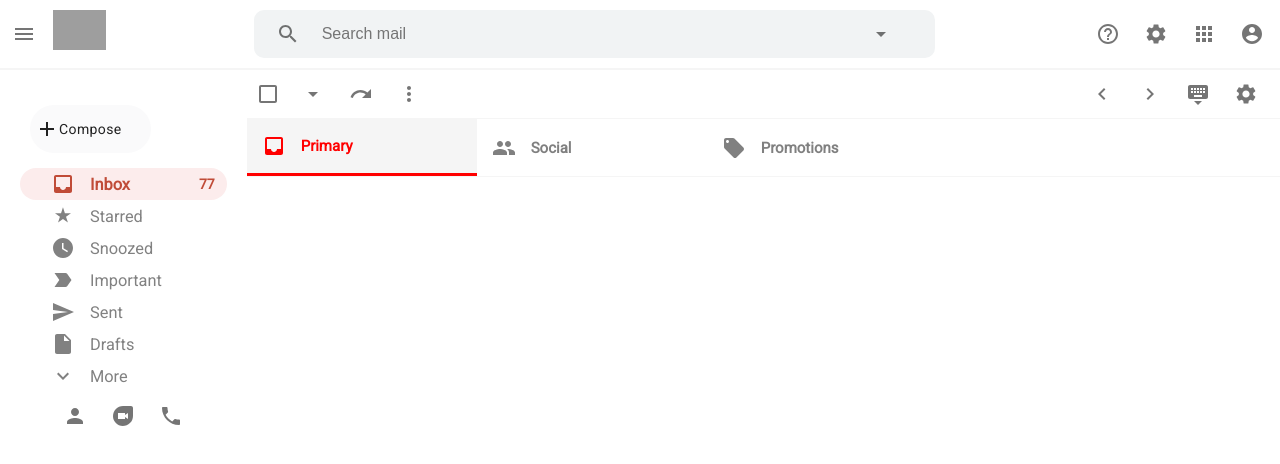
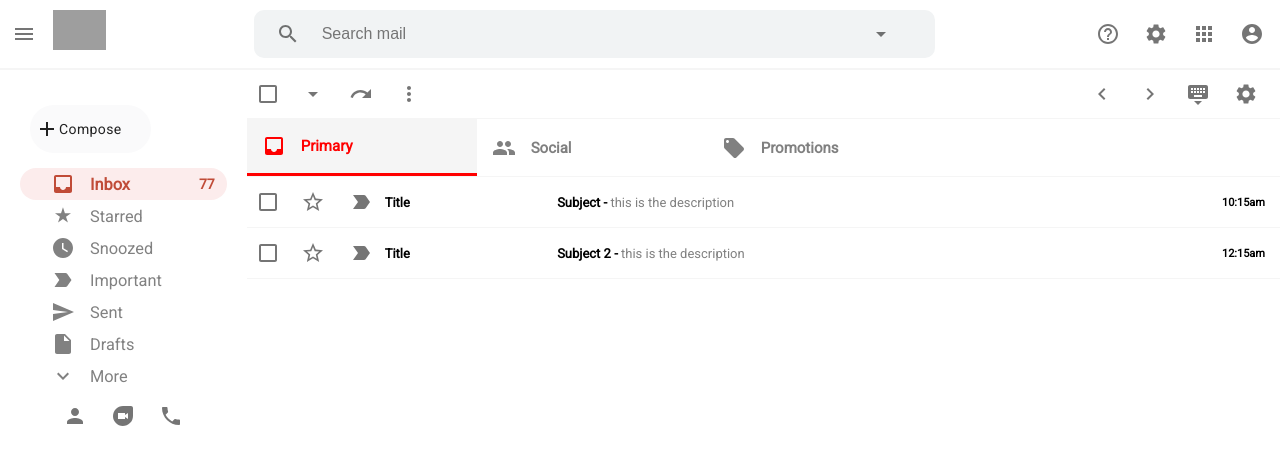
Before and after one commit to lengebre/mo-mail, a React (Create React App) app: page / in a window 1280 px wide. Shown: the top 464 px of the page. Built offline with nearby package versions, Linux system fonts and the light colour scheme; grey boxes are pictures that could not be loaded.

Commit message:
Re-added EmailList.css to EmailList components. Additional components added

```diff
--- a/src/App.css
+++ b/src/App.css
@@ -1,6 +1,7 @@
 .app {
   height: 100vh;
 }
+
 .app__body {
   display: flex;
   height: 100vh;
--- a/src/components/EmailList.css
+++ b/src/components/EmailList.css
@@ -11,10 +11,6 @@
   z-index: 999;
   padding-right: 10px;
 }
-.emailList__settingsLeft {
-}
-.emailList__settingsRight {
-}
 
 .emailList__sections {
   position: sticky;
--- a/src/components/EmailList.js
+++ b/src/components/EmailList.js
@@ -1,4 +1,5 @@
 import { Checkbox, IconButton } from "@material-ui/core";
+import EmailRow from "./EmailRow";
 import {
   ArrowDropDown,
   ChevronLeft,
@@ -11,8 +12,8 @@
   Redo,
   Settings,
 } from "@material-ui/icons";
+import Section from "./Section";
 import "./EmailList.css";
-import Section from "./Section";
 
 function EmailList() {
   return (
@@ -30,7 +31,6 @@
             <MoreVert />
           </IconButton>
         </div>
-
         <div className="emailList__settingsRight">
           <IconButton>
             <ChevronLeft />
@@ -52,6 +52,20 @@
         <Section Icon={People} title="Social" color="#1A73E8" />
         <Section Icon={LocalOffer} title="Promotions" color="green" />
       </div>
+      <div className="emailList__list">
+        <EmailRow
+          title="Title"
+          subject="Subject"
+          description="this is the description"
+          time="10:15am"
+        />
+        <EmailRow
+          title="Title"
+          subject="Subject 2"
+          description="this is the description"
+          time="12:15am"
+        />
+      </div>
     </div>
   );
 }
--- /dev/null
+++ b/src/components/EmailRow.css
@@ -0,0 +1,52 @@
+.emailRow {
+  display: flex;
+  align-items: center;
+  cursor: pointer;
+  border-bottom: 1px solid whitesmoke;
+  height: 50px;
+  z-index: 999;
+}
+
+.emailRow:hover {
+  border-top: 1px solid whitesmoke;
+  box-shadow: 0px 4px 4px -2px rgba(0, 0, 0, 0.24);
+}
+
+.emailRow__options {
+  display: flex;
+}
+
+.emailRow__message {
+  display: flex;
+  flex: 0.8;
+  align-items: center;
+  font-size: 13px;
+}
+
+.emailRow__message > h4 {
+  width: 400px;
+  white-space: nowrap;
+  overflow: hidden;
+  text-overflow: ellipsis;
+  padding-left: 5px;
+  padding-right: 5px;
+}
+
+.emailRow__title {
+  font-size: 13px;
+  flex: 0.2;
+  white-space: nowrap;
+  overflow: hidden;
+  text-overflow: ellipsis;
+}
+
+.emailRow__time {
+  font-size: 11px;
+  padding-right: 15px;
+  font-weight: bold;
+}
+
+.emailRow__description {
+  font-weight: 400;
+  color: gray;
+}
--- /dev/null
+++ b/src/components/EmailRow.js
@@ -0,0 +1,31 @@
+import { IconButton, Checkbox } from "@material-ui/core";
+import { LabelImportantOutlined, StarBorderOutlined } from "@material-ui/icons";
+import "./EmailRow.css";
+
+function EmailRow({ title, subject, description, time }) {
+  return (
+    <div className="emailRow">
+      <div className="emailRow__options">
+        <Checkbox />
+        <IconButton>
+          <StarBorderOutlined />
+        </IconButton>
+        <IconButton>
+          <LabelImportantOutlined />
+        </IconButton>
+      </div>
+      <h3 className="emailRow__title">{title}</h3>
+
+      <div className="emailRow__message">
+        <h4>
+          {subject} -{" "}
+          <span className="emailRow__description">{description}</span>
+        </h4>
+      </div>
+
+      <p className="emailRow__time">{time}</p>
+    </div>
+  );
+}
+
+export default EmailRow;
--- a/src/components/Mail.js
+++ b/src/components/Mail.js
@@ -1,7 +1,81 @@
+import { IconButton } from "@material-ui/core";
+import {
+  ArrowBack,
+  CheckCircle,
+  Delete,
+  Email,
+  Error,
+  ExitToApp,
+  LabelImportant,
+  MoreVert,
+  MoveToInbox,
+  Print,
+  UnfoldMore,
+  WatchLater,
+} from "@material-ui/icons";
+import React from "react";
+import { useHistory } from "react-router-dom";
 import "./Mail.css";
 
 function Mail() {
-  return <div className="mail"></div>;
+  const history = useHistory();
+  return (
+    <div className="mail">
+      <div className="mail__tools">
+        <div className="mail__toolsLeft">
+          <IconButton onClick={() => history.push("/")}>
+            <ArrowBack />
+          </IconButton>
+          <IconButton>
+            <MoveToInbox />
+          </IconButton>
+          <IconButton>
+            <Error />
+          </IconButton>
+          <IconButton>
+            <Delete />
+          </IconButton>
+          <IconButton>
+            <Email />
+          </IconButton>
+          <IconButton>
+            <WatchLater />
+          </IconButton>
+          <IconButton>
+            <CheckCircle />
+          </IconButton>
+          <IconButton>
+            <LabelImportant />
+          </IconButton>
+          <IconButton>
+            <MoreVert />
+          </IconButton>
+        </div>
+        <div className="mail__toolsRight">
+          <IconButton>
+            <UnfoldMore />
+          </IconButton>
+          <IconButton>
+            <Print />
+          </IconButton>
+          <IconButton>
+            <ExitToApp />
+          </IconButton>
+        </div>
+      </div>
+      <div className="mail__body">
+        <div className="mail__bodyHeader">
+          <h2>Subject</h2>
+          <LabelImportant className="mail__important" />
+          <p>title</p>
+          <p className="mail__time">10am</p>
+        </div>
+        <div className="mail__message">
+          <p>This is a message</p>
+        </div>
+      </div>
+    </div>
+  );
 }
 
 export default Mail;
```
Also changed, not shown: 1 other file (tests, documents, lock files or other folders).
